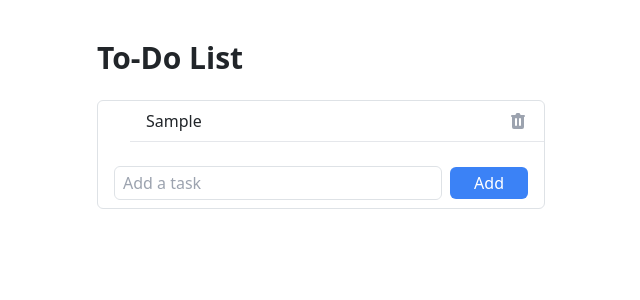
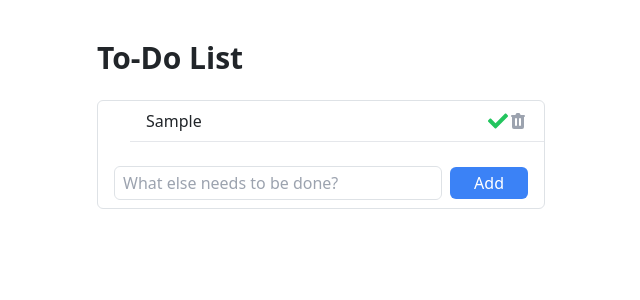
Before and after one commit to louitron/to-do_list_app, a Next.js app: page / in a window 1280 px wide. Both pictures are taken after typing "Sample" into the empty fields and a click on the button "Add". Shown: the top 300 px of the page, without its empty margins (319-959 px from the left). Built offline with nearby package versions, Linux system fonts and the light colour scheme.

Commit message:
added completed checkmark which crosses off completed list items

```diff
--- a/src/components/ToDo.jsx
+++ b/src/components/ToDo.jsx
@@ -1,5 +1,6 @@
 import React, { useState } from "react";
 import { HiTrash } from "react-icons/hi";
+import { FaCheck } from "react-icons/fa";
 
 export function ToDo() {
   const [tasks, setTasks] = useState([]);
@@ -13,7 +14,7 @@ export function ToDo() {
 
   const addTask = () => {
     if (inputValue) {
-      setTasks([...tasks, inputValue]);
+      setTasks([...tasks, { task: inputValue, done: false }]);
       setInputValue("");
     }
   };
@@ -24,24 +25,44 @@ export function ToDo() {
     setTasks(newTasks);
   };
 
+  const completedTask = (index) => {
+    const newTasks = [...tasks];
+    newTasks[index].done = !newTasks[index].done;
+    setTasks(newTasks);
+    console.log(newTasks);
+  };
+
   return (
     <div className="max-w-md mx-auto mt-10">
       <h1 className="text-3xl font-bold mb-6">To-Do List</h1>
       <div className="border rounded-md overflow-hidden">
         {tasks.length === 0 && (
-          <div className="py-2 px-3 text-gray-600">No tasks, You are all caught up!</div>
+          <div className="py-2 px-3 text-gray-600">What needs to be done?</div>
         )}
         <ul>
-          {tasks.map((task, index) => (
+          {tasks.map((obj, index) => (
             <li
               key={index}
               className="flex items-center justify-between px-3 py-2 border-b hover:bg-gray-100 cursor-pointer"
             >
-              <span>{task}</span>
-              <HiTrash
-                className="h-5 w-5 text-gray-400 hover:text-red-500"
-                onClick={() => deleteTask(index)}
-              />
+              <span
+                className={obj.done ? "line-through mr-2" : "mr-2"}
+                onClick={() => completedTask(index)}
+              >
+                {obj.task}
+              </span>
+              <div className="flex">
+                <FaCheck
+                  className="h-5 w-5 text-green-500"
+                  onClick={() => {
+                    completedTask(index);
+                  }}
+                />
+                <HiTrash
+                  className="h-5 w-5 text-gray-400 hover:text-red-500"
+                  onClick={() => deleteTask(index)}
+                />
+              </div>
             </li>
           ))}
         </ul>
@@ -49,7 +70,7 @@ export function ToDo() {
           <input
             type="text"
             className="flex-grow border rounded-md py-1 px-2 mr-2"
-            placeholder="Add a task"
+            placeholder="What else needs to be done?"
             value={inputValue}
             onChange={(e) => setInputValue(e.target.value)}
             onKeyDown={handleInputKeyDown}
```
